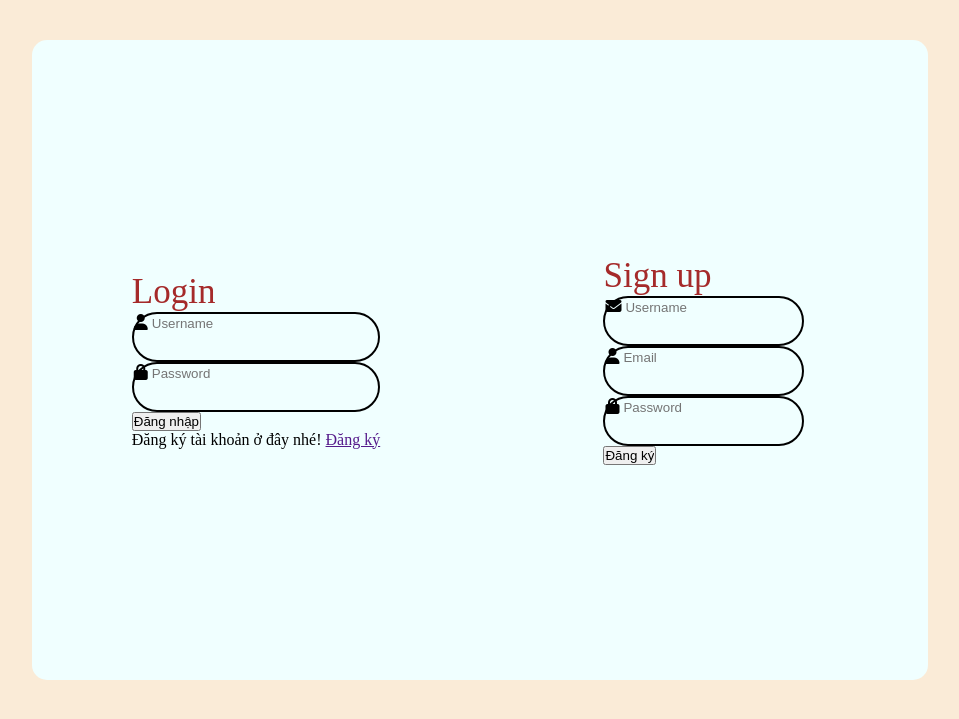
After one commit to ttn-piw/clothing_web, a PHP site: page /login_register.html in a window 1280 px wide. The commit adds this page. Shown: the top 719 px of the page, without its empty margins (160-1119 px from the left). Run offline with PHP 8.4, Linux system fonts and the light colour scheme.

Commit message:
Upload home page & login form

```diff
--- /dev/null
+++ b/login_register.css
@@ -0,0 +1,69 @@
+*{
+    padding: 0;
+    margin: 0;
+    box-sizing: border-box;
+}
+
+body{
+    display: flex;
+    align-items: center;
+    justify-content: center;
+    min-height: 90vh;
+    background-color: antiquewhite;
+}
+.container{
+    position: relative;
+    width: 70vw;
+    height: 80vh;
+    background-color: azure;
+    border-radius: 15px;
+}
+.signin_signup{
+    position: absolute;
+    top: 0;
+    left:0;
+    width: 100%;
+    height: 100%;
+    display: flex;
+    justify-content: space-around;
+    align-items: center;
+}
+.container .signin_signup form{
+    display: flex;
+    align-items: center;
+    justify-content: center;
+    flex-direction: column;
+    width: 40%;
+    min-height: 238px;
+    padding: 0 10px;
+}
+.container .signin_signup .box .title{
+    text-align: center;
+    font-size: 35px;
+    color: brown;
+}
+.contain{
+    width: 100%;
+    background-color: white;
+    margin: 10px 0;
+}
+.text_input{
+    display: flex;
+    height: 50px;
+    border: 2px solid black;
+    border-radius: 50px ;
+}
+.text_input label {
+    justify-content: center;
+}
+.text_input label input{
+    flex: 5;
+    background: none;
+    border: none;
+    outline: none;
+}
+img{
+    margin-left: 90px;
+    width: 50px;
+    display: none;
+}
--- /dev/null
+++ b/login_register.html
@@ -0,0 +1,61 @@
+<!DOCTYPE html>
+<html>
+    <head>
+        <meta charset ="UTF-8">
+        <title>Login/Register's Page</title>
+        <link rel="stylesheet" href="https://cdnjs.cloudflare.com/ajax/libs/font-awesome/6.5.1/css/all.min.css">
+        <link rel="stylesheet" href="login_register.css">
+    </head>
+    <body>
+        <div class="container">
+            <div class="signin_signup">
+                <form action="" class="sign-in-form">
+                    <div class="box form-box">
+                        <div>
+                            <span class="title">Login</span>
+                            <span id="logo"><img src="/imagine/logo.png" alt=""></span>
+                        </div>
+                            <div class="text_input">
+                                <label for="username"><i class="fa-solid fa-user"></i>
+                                    <input type="text" name="username" id="username" placeholder="Username" required>
+                                </label>
+                            </div>
+                            <div class="text_input">
+                                <label for="password"><i class="fa-solid fa-lock"></i>
+                                    <input type="text" name="password" id="password" placeholder="Password" required>
+                                </label>
+                            </div>
+                                <input type="submit" name="submit" id="button_signin" value="Đăng nhập">
+                            <div>
+                                Đăng ký tài khoản ở đây nhé! <a href="">Đăng ký</a>
+                            </div>
+                    </div>
+                </form>
+                <form action="" class="sign-up-form">
+                    <div class="box form-box">
+                        <div>
+                            <span class="title">Sign up</span>
+                            <span id="logo"><img src="/imagine/logo.png" alt=""></span>
+                        </div>
+                            <div class="text_input">
+                                <label for="username"><i class="fa-solid fa-envelope"></i>
+                                    <input type="text" name="username" id="username" placeholder="Username" required>
+                                </label>
+                            </div>
+                            <div class="text_input">
+                                <label for="username"><i class="fa-solid fa-user"></i>
+                                    <input type="text"  placeholder="Email" required>
+                                </label>
+                            </div>
+                            <div class="text_input">
+                                <label for="password"><i class="fa-solid fa-lock"></i>
+                                    <input type="text" name="password" id="password" placeholder="Password" required>
+                                </label>
+                            </div>
+                                <input type="submit" id="button_signup" value="Đăng ký">
+                    </div>
+                </form>
+            </div>
+        </div>
+    </body>
+</html>
```
Also changed, not shown: all_product_men.html (added, +7 -0 lines), index.html (+71 -12 lines), index/best_seller.js (renamed from best_seller.js, +6 -6 lines), index/index.css (renamed from index.css, +184 -27 lines), index/new_arrival.js (added, +21 -0 lines), login.html (deleted, +0 -10 lines), imagine/body_shape_news.jpg (added), imagine/style.jpg (added), imagine/style_women_news.png (added), index/home_bar.js (renamed from home_bar.js), index/intro_space.js (renamed from intro_space.js), js.html (added), men_product.css (added).
